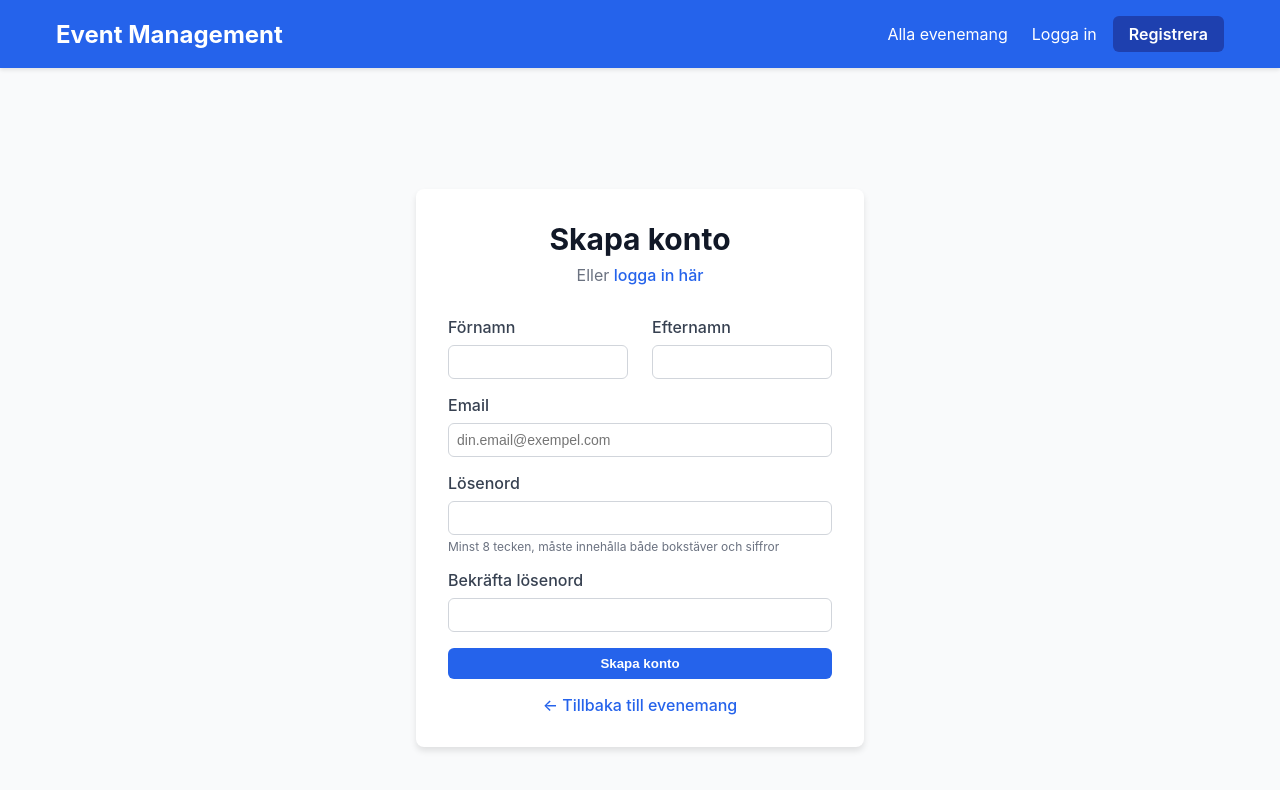
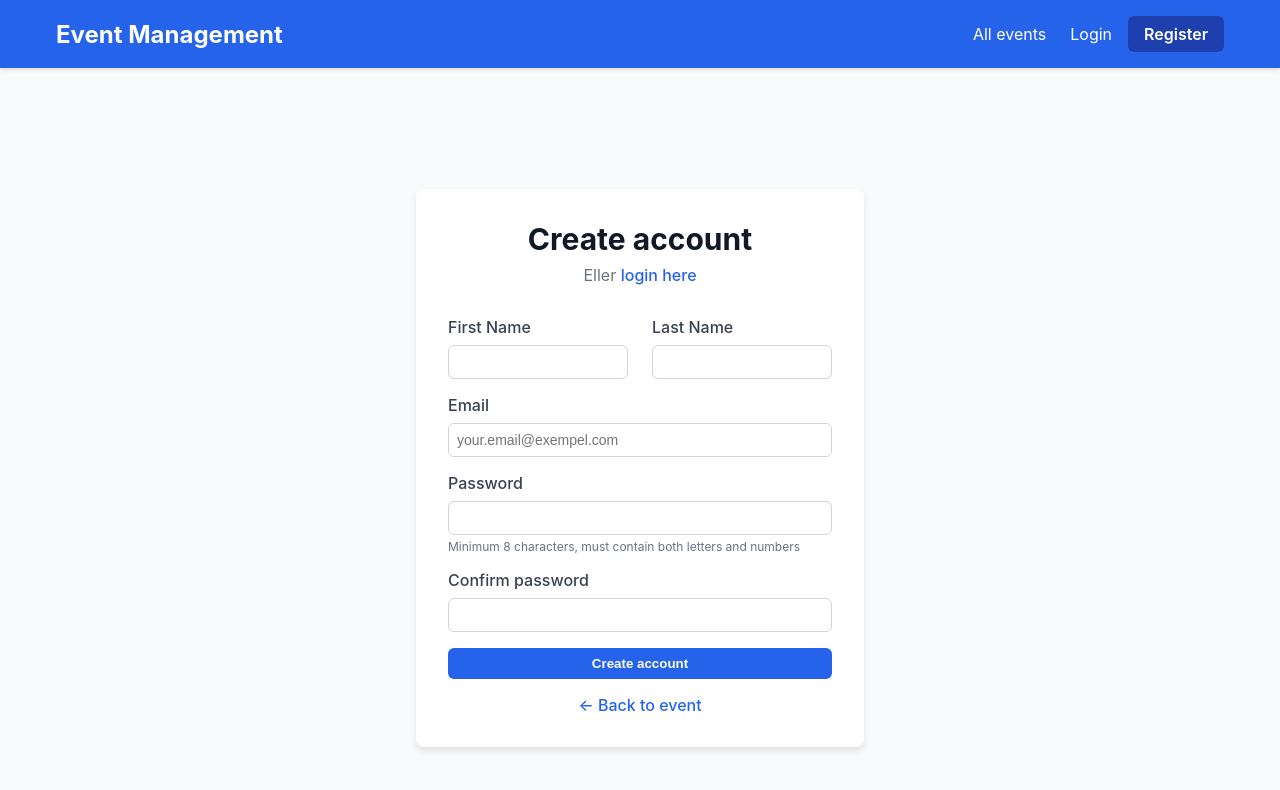
Before and after one commit to MyZhenH/EventManagement, a React (Create React App) app in the folder frontend/: page /register in a window 1280 px wide. Shown: the top 790 px of the page. Built offline with nearby package versions, Linux system fonts and the light colour scheme; no server answers.

Commit message:
Fixed language from swedish to english

```diff
--- a/frontend/src/components/auth/Login.js
+++ b/frontend/src/components/auth/Login.js
@@ -24,7 +24,7 @@ const Login = () => {
     if (result.success) {
       navigate(from, { replace: true });
     } else {
-      setError(result.message || 'Inloggning misslyckades');
+      setError(result.message || 'Login Failed');
     }
 
     setLoading(false);
@@ -38,7 +38,7 @@ const Login = () => {
           <p className="auth-subtitle">
             Eller{' '}
             <Link to="/register" className="auth-link">
-              skapa ett nytt konto
+              create a new account
             </Link>
           </p>
         </div>
@@ -60,7 +60,7 @@ const Login = () => {
               type="email"
               required
               className="form-input"
-              placeholder="din.email@exempel.com"
+              placeholder="your.email@exemple.com"
               value={email}
               onChange={(e) => setEmail(e.target.value)}
             />
@@ -68,7 +68,7 @@ const Login = () => {
 
           <div className="form-group">
             <label htmlFor="password" className="form-label">
-              Lösenord
+              Password
             </label>
             <input
               id="password"
@@ -88,13 +88,13 @@ const Login = () => {
               disabled={loading}
               className="btn btn-primary btn-full"
             >
-              {loading ? 'Loggar in...' : 'Logga in'}
+              {loading ? 'Logging in...' : 'Log in'}
             </button>
           </div>
 
           <div className="text-center">
             <Link to="/" className="auth-link">
-              ← Tillbaka till evenemang
+              ← Back to events
             </Link>
           </div>
         </form>
--- a/frontend/src/components/auth/Register.js
+++ b/frontend/src/components/auth/Register.js
@@ -34,12 +34,12 @@ const Register = () => {
     setError('');
 
     if (formData.password !== formData.confirmPassword) {
-      setError('Lösenorden matchar inte');
+      setError('Passwords doesnt match');
       return;
     }
 
     if (!validatePassword(formData.password)) {
-      setError('Lösenordet måste vara minst 8 tecken och innehålla både bokstäver och siffror');
+      setError('Password has to be a minimum of 8 characters and containing both letters and numbers');
       return;
     }
 
@@ -58,7 +58,7 @@ const Register = () => {
         navigate('/login');
       }, 2000);
     } else {
-      setError(result.message || 'Registrering misslyckades');
+      setError(result.message || 'Registration failed');
     }
 
     setLoading(false);
@@ -68,11 +68,11 @@ const Register = () => {
     <div className="auth-container">
       <div className="auth-box">
         <div>
-          <h2 className="auth-title">Skapa konto</h2>
+          <h2 className="auth-title">Create account</h2>
           <p className="auth-subtitle">
             Eller{' '}
             <Link to="/login" className="auth-link">
-              logga in här
+              login here
             </Link>
           </p>
         </div>
@@ -86,14 +86,14 @@ const Register = () => {
 
           {success && (
             <div className="alert alert-success">
-              Registrering lyckades! Omdirigerar till inloggning...
+              Registration complete! Redirecting to login...
             </div>
           )}
 
           <div className="grid grid-cols-2">
             <div className="form-group">
               <label htmlFor="firstName" className="form-label">
-                Förnamn
+                First Name
               </label>
               <input
                 id="firstName"
@@ -108,7 +108,7 @@ const Register = () => {
 
             <div className="form-group">
               <label htmlFor="lastName" className="form-label">
-                Efternamn
+                Last Name
               </label>
               <input
                 id="lastName"
@@ -132,7 +132,7 @@ const Register = () => {
               type="email"
               required
               className="form-input"
-              placeholder="din.email@exempel.com"
+              placeholder="your.email@exempel.com"
               value={formData.email}
               onChange={handleChange}
             />
@@ -140,7 +140,7 @@ const Register = () => {
 
           <div className="form-group">
             <label htmlFor="password" className="form-label">
-              Lösenord
+              Password
             </label>
             <input
               id="password"
@@ -152,13 +152,13 @@ const Register = () => {
               onChange={handleChange}
             />
             <p className="form-text">
-              Minst 8 tecken, måste innehålla både bokstäver och siffror
+              Minimum 8 characters, must contain both letters and numbers
             </p>
           </div>
 
           <div className="form-group">
             <label htmlFor="confirmPassword" className="form-label">
-              Bekräfta lösenord
+              Confirm password
             </label>
             <input
               id="confirmPassword"
@@ -177,13 +177,13 @@ const Register = () => {
               disabled={loading}
               className="btn btn-primary btn-full"
             >
-              {loading ? 'Skapar konto...' : 'Skapa konto'}
+              {loading ? 'Creating account...' : 'Create account'}
             </button>
           </div>
 
           <div className="text-center">
             <Link to="/" className="auth-link">
-              ← Tillbaka till evenemang
+              ← Back to event
             </Link>
           </div>
         </form>
--- a/frontend/src/components/events/EventCard.js
+++ b/frontend/src/components/events/EventCard.js
@@ -19,7 +19,7 @@ function EventCard({ event }) {
         <div className="event-info">
           <div className="event-info-item">
             <span className="info-icon">📅</span>
-            <span>{event.eventDate || 'Datum ej angivet'}</span>
+            <span>{event.eventDate || 'Date not specified'}</span>
           </div>
 
           <div className="event-info-item">
--- a/frontend/src/components/events/EventDetails.js
+++ b/frontend/src/components/events/EventDetails.js
@@ -26,7 +26,7 @@ const EventDetails = () => {
       const data = await eventService.getEventById(eventId);
       setEvent(data);
     } catch (err) {
-      setError('Kunde inte ladda eventdetaljer');
+      setError('Couldnt load event details');
       console.error(err);
     } finally {
       setLoading(false);
@@ -60,14 +60,14 @@ const EventDetails = () => {
         window.alert(result.message);
       }
     } catch (err) {
-      window.alert(err.response?.data?.message || 'Något gick fel vid anmälan');
+      window.alert(err.response?.data?.message || 'Something went wrong with the registration');
     } finally {
       setActionLoading(false);
     }
   };
 
   const handleUnregister = async () => {
-    if (!window.confirm('Är du säker på att du vill avanmäla dig?')) {
+    if (!window.confirm('Are you sure you want to unregister?')) {
       return;
     }
 
@@ -81,7 +81,7 @@ const EventDetails = () => {
         window.alert(result.message);
       }
     } catch (err) {
-      window.alert(err.response?.data?.message || 'Något gick fel vid avanmälan');
+      window.alert(err.response?.data?.message || 'Something went wrong during unregistration');
     } finally {
       setActionLoading(false);
     }
@@ -89,7 +89,7 @@ const EventDetails = () => {
 
   if (loading) {
     return (
-      <div className="loading">Laddar...</div>
+      <div className="loading">Loading...</div>
     );
   }
 
@@ -104,7 +104,7 @@ const EventDetails = () => {
   if (!event) {
     return (
       <div className="container page-container">
-        <div className="text-center">Event hittades inte</div>
+        <div className="text-center">Event not found</div>
       </div>
     );
   }
@@ -139,7 +139,7 @@ const EventDetails = () => {
         </div>
 
         <div className="event-section">
-          <h2 className="section-title">Beskrivning</h2>
+          <h2 className="section-title">Description</h2>
           <p className="event-description">{event.description}</p>
         </div>
 
@@ -150,14 +150,14 @@ const EventDetails = () => {
                 <svg className="check-icon" fill="currentColor" viewBox="0 0 20 20">
                   <path fillRule="evenodd" d="M10 18a8 8 0 100-16 8 8 0 000 16zm3.707-9.293a1 1 0 00-1.414-1.414L9 10.586 7.707 9.293a1 1 0 00-1.414 1.414l2 2a1 1 0 001.414 0l4-4z" clipRule="evenodd" />
                 </svg>
-                Du är anmäld till detta event
+                You are registered to this event
               </div>
               <button
                 onClick={handleUnregister}
                 disabled={actionLoading}
                 className="btn btn-danger btn-full"
               >
-                {actionLoading ? 'Bearbetar...' : 'Avanmäl mig'}
+                {actionLoading ? 'Working...' : 'Unregister'}
               </button>
             </div>
           ) : (
@@ -166,7 +166,7 @@ const EventDetails = () => {
               disabled={actionLoading}
               className="btn btn-primary btn-full"
             >
-              {actionLoading ? 'Bearbetar...' : isAuthenticated ? 'Anmäl mig' : 'Logga in för att anmäla dig'}
+              {actionLoading ? 'Working...' : isAuthenticated ? 'Unregister' : 'Login to register'}
             </button>
           )}
         </div>
@@ -176,7 +176,7 @@ const EventDetails = () => {
             onClick={() => navigate('/')}
             className="auth-link"
           >
-            ← Tillbaka till alla evenemang
+            ← Back to events
           </button>
         </div>
       </div>
--- a/frontend/src/components/events/EventList.js
+++ b/frontend/src/components/events/EventList.js
@@ -16,7 +16,7 @@ const EventList = () => {
       const data = await eventService.getAllEvents();
       setEvents(data);
     } catch (err) {
-      setError('Kunde inte ladda evenemang');
+      setError('Could not load events');
       console.error(err);
     } finally {
       setLoading(false);
@@ -26,7 +26,7 @@ const EventList = () => {
   if (loading) {
     return (
       <div className="container page-container">
-        <div className="loading">Laddar evenemang...</div>
+        <div className="loading">Loading events...</div>
       </div>
     );
   }
@@ -42,15 +42,15 @@ const EventList = () => {
   return (
     <div className="container page-container">
       <div className="mb-6">
-        <h1 className="page-title">Alla evenemang</h1>
+        <h1 className="page-title">All events</h1>
         <p className="page-subtitle">
-          Utforska och anmäl dig till kommande evenemang
+          Explore and register for coming events
         </p>
       </div>
 
       {events.length === 0 ? (
         <div className="alert alert-info">
-          Inga evenemang tillgängliga just nu.
+          No events available right now.
         </div>
       ) : (
         <div className="grid grid-cols-3">
@@ -107,7 +107,7 @@ const EventList = () => {
                   to={`/events/${event.eventId}`}
                   className="btn btn-primary btn-full"
                 >
-                  Visa detaljer
+                  Show details
                 </Link>
               </div>
             </div>
--- a/frontend/src/components/layout/Navbar.js
+++ b/frontend/src/components/layout/Navbar.js
@@ -18,19 +18,19 @@ const Navbar = () => {
 
           <div className="navbar-links">
             <Link to="/" className="navbar-link">
-              Alla evenemang
+              All events
             </Link>
 
             {isAuthenticated && (
               <Link to="/my-events" className="navbar-link">
-                Mina evenemang
+                My events
               </Link>
             )}
 
             {isAuthenticated ? (
               <div className="navbar-user">
                 <span>
-                  Hej, {user?.firstName}!
+                  Hi, {user?.firstName}!
                   {user?.role === 'ADMIN' && (
                     <span className="admin-badge">ADMIN</span>
                   )}
@@ -39,16 +39,16 @@ const Navbar = () => {
                   onClick={handleLogout}
                   className="btn btn-secondary"
                 >
-                  Logga ut
+                  Logout
                 </button>
               </div>
             ) : (
               <div className="navbar-user">
                 <Link to="/login" className="navbar-link">
-                  Logga in
+                  Login
                 </Link>
                 <Link to="/register" className="btn btn-secondary">
-                  Registrera
+                  Register
                 </Link>
               </div>
             )}
--- a/frontend/src/context/AuthContext.js
+++ b/frontend/src/context/AuthContext.js
@@ -39,7 +39,7 @@ export const AuthProvider = ({ children }) => {
     } catch (error) {
       return {
         success: false,
-        message: error.response?.data?.message || 'Inloggning misslyckades'
+        message: error.response?.data?.message || 'login failed'
       };
     }
   };
@@ -51,7 +51,7 @@ export const AuthProvider = ({ children }) => {
     } catch (error) {
       return {
         success: false,
-        message: error.response?.data?.message || 'Registrering misslyckades'
+        message: error.response?.data?.message || 'Registration failed'
       };
     }
   };
```
Also changed, not shown: frontend/src/components/events/MyEvents.js (+6 -6 lines).
